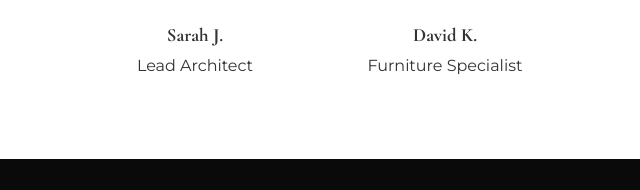
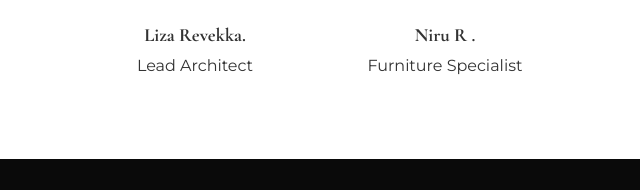
Before and after one commit to lizarana882-star/LMR-INTE-DECOR, a plain HTML site: page index.html in a window 1280 px wide. Shown: the part 3560-3750 px from the top of the page, 320-960 px from the left. Drawn offline with nearby package versions, Linux system fonts and the light colour scheme.

Commit message:
Update index.html

```diff
--- a/index.html
+++ b/index.html
@@ -240,12 +240,12 @@
         <div class="team-grid">
             <div class="member">
                 <img src="https://images.unsplash.com/photo-1573496359142-b8d87734a5a2?auto=format&fit=crop&q=80&w=400" alt="Designer">
-                <h3>Sarah J.</h3>
+                <h3> Liza Revekka.</h3>
                 <p>Lead Architect</p>
             </div>
             <div class="member">
                 <img src="https://images.unsplash.com/photo-1560250097-0b93528c311a?auto=format&fit=crop&q=80&w=400" alt="Designer">
-                <h3>David K.</h3>
+                <h3>Niru R .</h3>
                 <p>Furniture Specialist</p>
             </div>
         </div>
```
